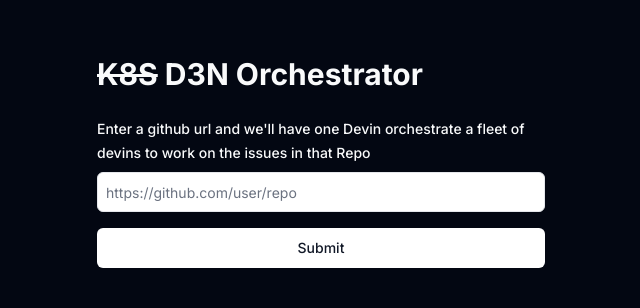
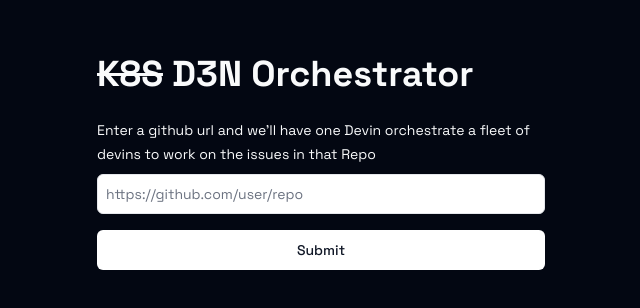
Before and after one commit to brendanm12345/d3n, a Next.js app in the folder frontend/: page / in a window 1280 px wide. Shown: the part 238-546 px from the top of the page, without its empty margins (319-959 px from the left). Built offline with nearby package versions, Linux system fonts and the light colour scheme.

Commit message:
font, build errors

```diff
--- a/frontend/app/layout.tsx
+++ b/frontend/app/layout.tsx
@@ -1,8 +1,8 @@
 import type { Metadata } from "next";
-import { Inter } from "next/font/google";
+import { Space_Grotesk } from "next/font/google";
 import "./globals.css";
 
-const inter = Inter({ subsets: ["latin"] });
+const inter = Space_Grotesk({ subsets: ["latin"] });
 
 export const metadata: Metadata = {
   title: "Create Next App",
--- a/frontend/app/page.tsx
+++ b/frontend/app/page.tsx
@@ -33,15 +33,15 @@
   return (
     <main className="flex min-h-screen flex-col items-center justify-center bg-gray-950 p-4 text-gray-50">
       <div className="container mxx-auto max-w-md space-y-6">
-        <h1 className="text-3xl font-bold font-[Space_Grotesk]"><span className="line-through">K8S</span> D3N Orchestrator</h1>
+        <h1 className="text-4xl font-bold"><span className="line-through">K8S</span> D3N Orchestrator</h1>
         <form className="space-y-4" onSubmit={handleSubmit}>
           <div className="space-y-2">
-            <Label className="text-sm font-medium font-[Space_Grotesk]" htmlFor="repo-url">
+            <Label className="text-sm font-normal" htmlFor="repo-url">
               Enter a github url and we&apos;ll have one Devin orchestrate a fleet of devins to work on the issues in that
               Repo
             </Label>
             <Input
-              className="w-full rounded-md border-gray-200 bg-white p-2 text-white focus:border-gray-400 focus:outline-none font-[Space_Grotesk]"
+              className="w-full rounded-md border-gray-200 bg-white p-2 text-white focus:border-gray-400 focus:outline-none"
               id="repo-url"
               placeholder="https://github.com/user/repo"
               type="text"
@@ -50,7 +50,7 @@
             />
           </div>
           <Button
-            className="w-full rounded-md bg-white py-2 font-medium font-[Space_Grotesk] text-gray-900 transition-colors hover:bg-gray-200 focus:outline-none focus:ring-2 focus:ring-gray-400 disabled:cursor-not-allowed disabled:opacity-50"
+            className="w-full rounded-md bg-white py-2 font-medium text-gray-900 transition-colors hover:bg-gray-200 focus:outline-none focus:ring-2 focus:ring-gray-400 disabled:cursor-not-allowed disabled:opacity-50"
             type="submit"
           >
             Submit
```
